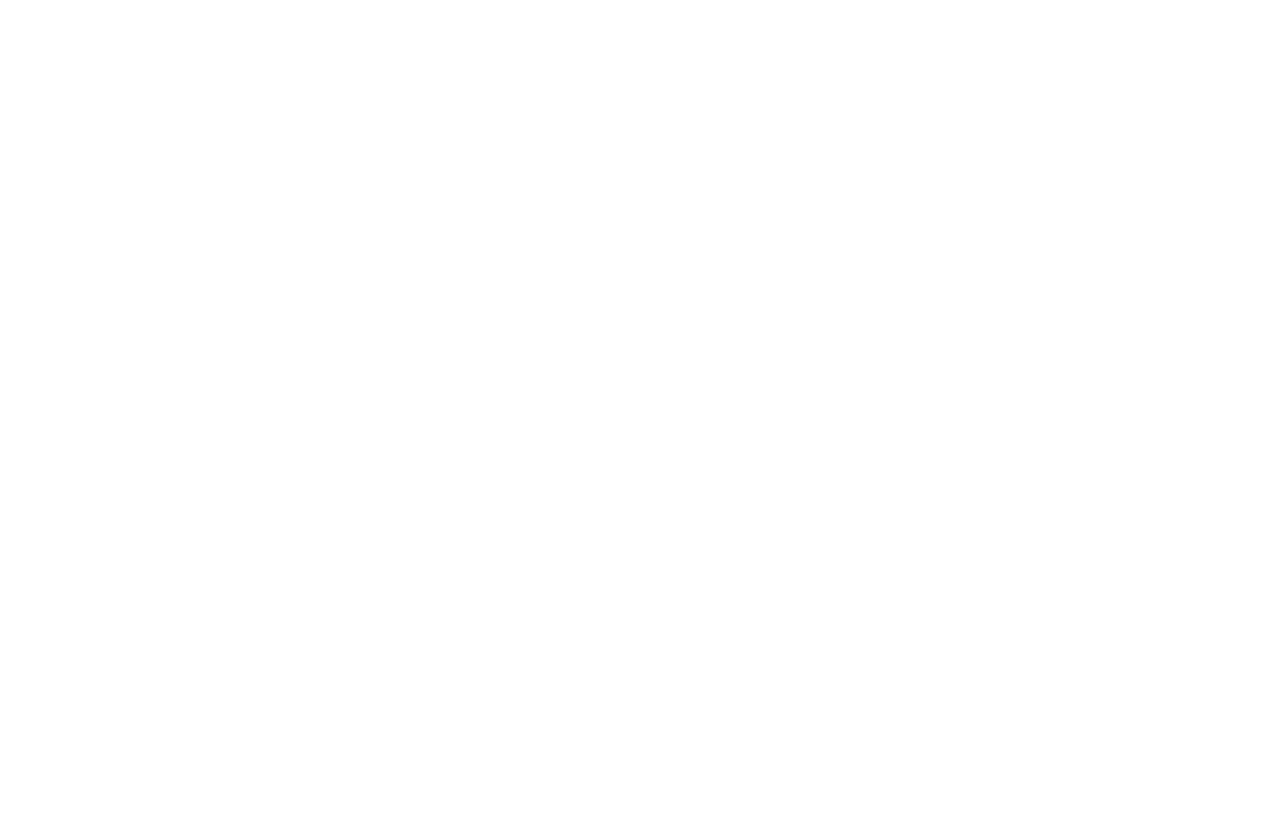
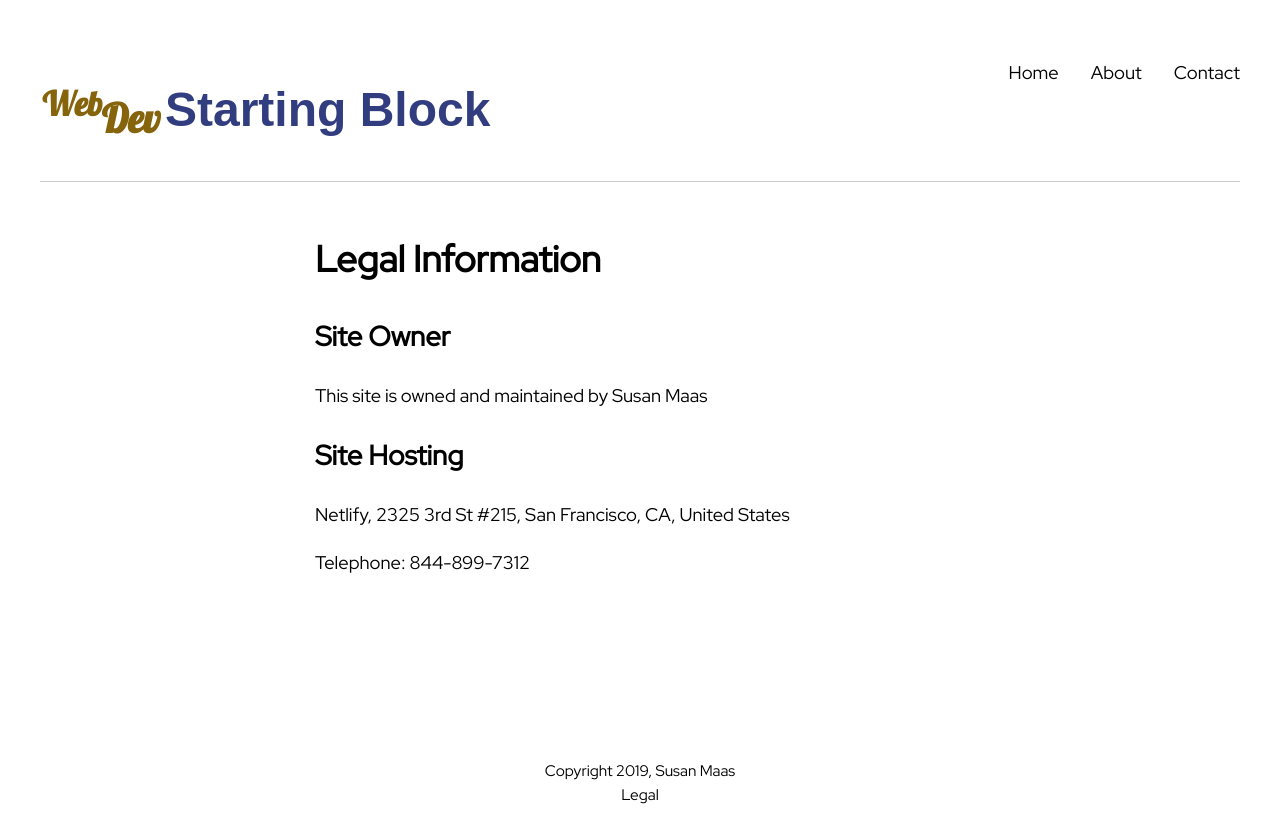
Before and after one commit to susanmaas/web-dev-starting-block, a Gatsby site: page /legal in a window 1280 px wide. Before the commit this address had no page. Built offline with nearby package versions, Linux system fonts and the light colour scheme; Gatsby itself is replaced by a stand-in of ours; a web font is replaced by a local one.

Commit message:
Add first draft of legal information.

```diff
--- a/src/components/footer.js
+++ b/src/components/footer.js
@@ -1,8 +1,10 @@
 import React from "react"
 import footerStyles from "./footer.module.css"
+import { Link } from "gatsby"
 
 export default () => (
     <div className={footerStyles.footer}>
         <small>Copyright 2019, Susan Maas</small>
+        <small><Link to="legal">Legal</Link></small>
     </div>
 )
--- a/src/components/footer.module.css
+++ b/src/components/footer.module.css
@@ -1,3 +1,8 @@
 .footer {
     text-align: center;
 }
+
+.footer small {
+    display: flex;
+    flex-direction: column;
+}
--- /dev/null
+++ b/src/pages/legal.js
@@ -0,0 +1,13 @@
+import React from "react"
+import Layout from "../components/layout"
+
+export default () => (
+    <Layout>
+        <h1>Legal Information</h1>
+        <h2>Site Owner</h2>
+        <p>This site is owned and maintained by Susan Maas</p>
+        <h2>Site Hosting</h2>
+        <p>Netlify, 2325 3rd St #215, San Francisco, CA, United States</p>
+        <p>Telephone: 844-899-7312</p>
+    </Layout>
+)
```
